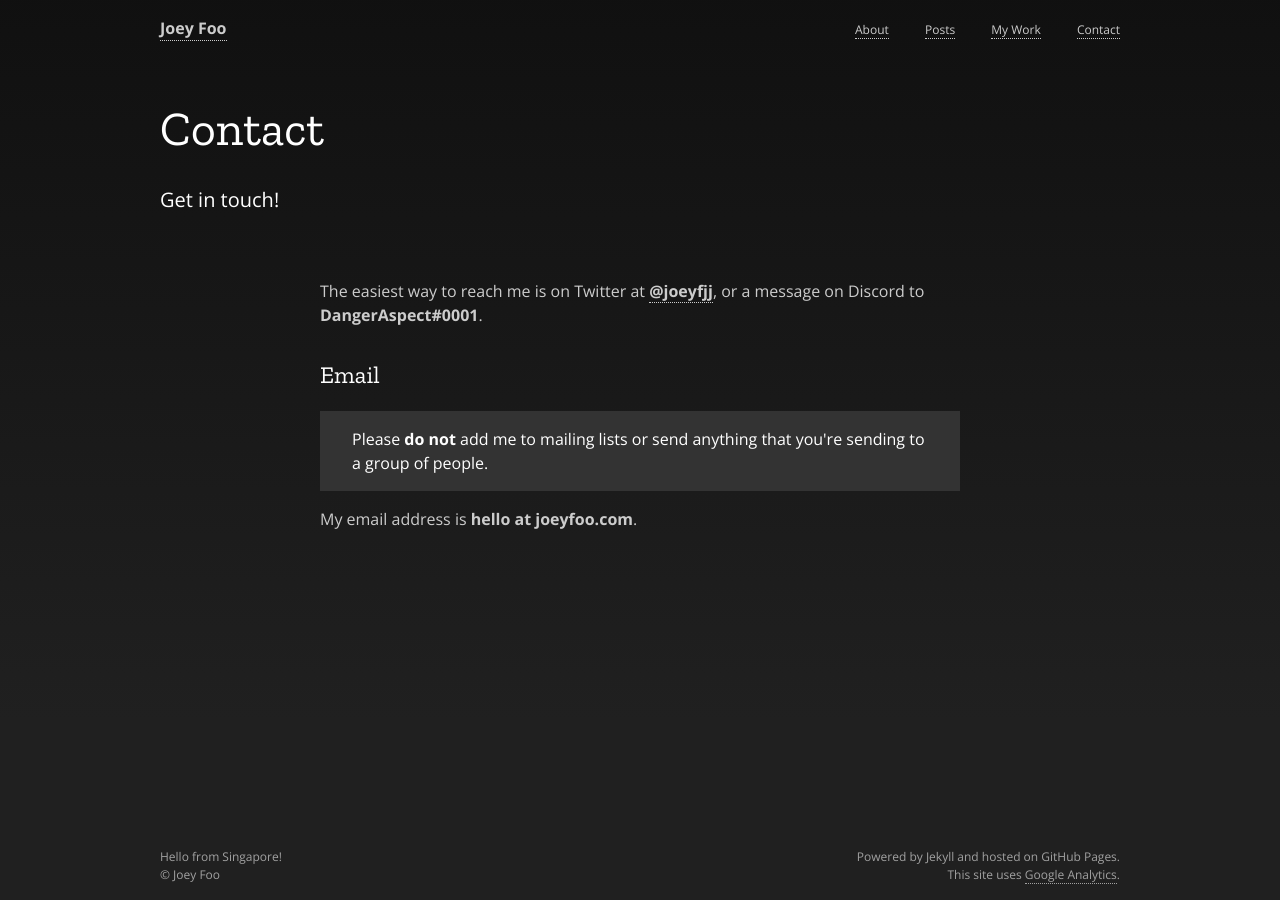
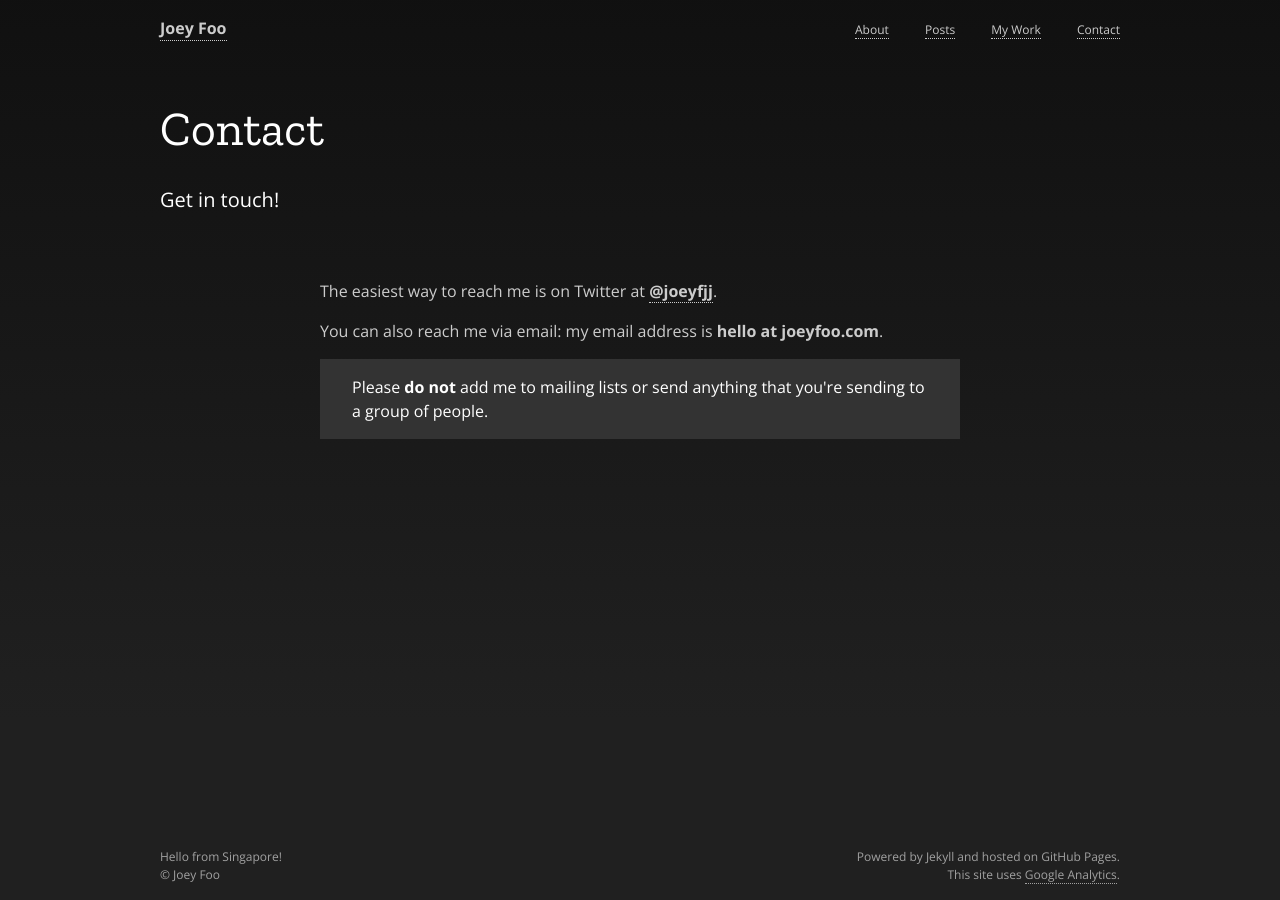
Before and after one commit to joeyfoo/joeyfoo.github.io, a Jekyll site: the page built from contact.md, in a window 1280 px wide. Built offline with Jekyll 4.4.1, drawn with Linux system fonts in a browser that asks for light colours.

Commit message:
Minor content updates

```diff
--- a/contact.md
+++ b/contact.md
@@ -5,10 +5,8 @@ title: Contact
 description: Get in touch!
 ---
 
-The easiest way to reach me is on Twitter at **[@joeyfjj](https://twitter.com/joeyfjj)**, or a message on Discord to **DangerAspect#0001**.
+The easiest way to reach me is on Twitter at **[@joeyfjj](https://twitter.com/joeyfjj)**.
 
-## Email
+You can also reach me via email: my email address is **hello at joeyfoo.com**.
 
 <p class="info">Please <strong>do not</strong> add me to mailing lists or send anything that you're sending to a group of people. </p>
-
-My email address is **hello at joeyfoo.com**.
```
Also changed, not shown: _projects/sgtrains.md (+1 -1 lines), projects.md (+3 -1 lines).
